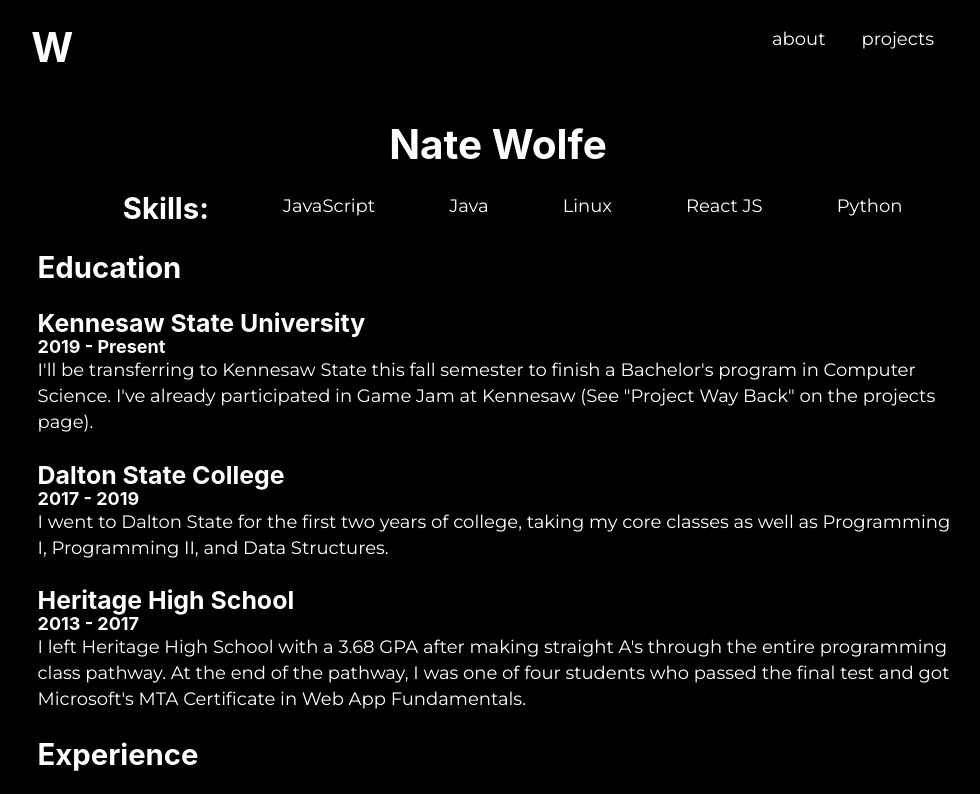
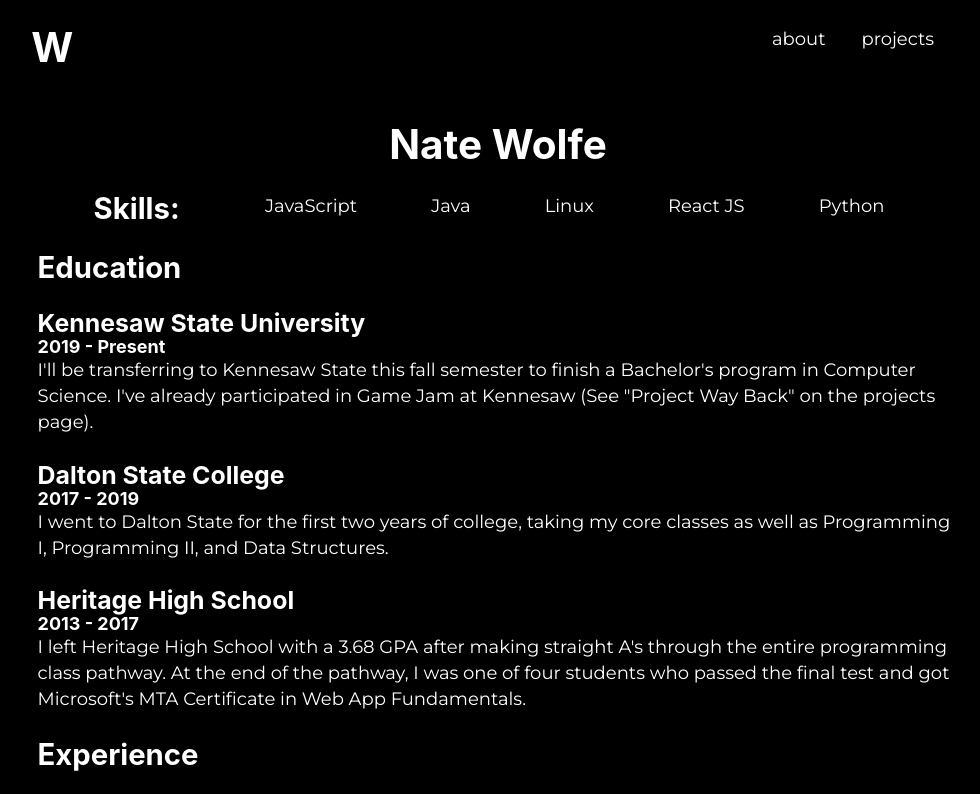
Before and after one commit to wxlfe/wxlfe, a Gatsby site: page /about in a window 1280 px wide. Shown: the top 794 px of the page, without its empty margins (142-1122 px from the left). Built offline with nearby package versions, Linux system fonts and the light colour scheme; Gatsby itself is replaced by a stand-in of ours.

Commit message:
Moved Skills Margins to Right

```diff
--- a/src/pages/about.js
+++ b/src/pages/about.js
@@ -19,12 +19,12 @@ const AboutPage = () => (
             justifyContent: 'space-evenly',
             flexWrap: 'wrap',
         }}>
-            <h2 style={{ marginLeft: '1em', }}>Skills:</h2>
-            <p style={{ marginLeft: '1em', }}>JavaScript</p>
-            <p style={{ marginLeft: '1em', }}>Java</p>
-            <p style={{ marginLeft: '1em', }}>Linux</p>
-            <p style={{ marginLeft: '1em', }}>React JS</p>
-            <p style={{ marginLeft: '1em', }}>Python</p>
+            <h2 style={{ marginRight: '1em', }}>Skills:</h2>
+            <p style={{ marginRight: '1em', }}>JavaScript</p>
+            <p style={{ marginRight: '1em', }}>Java</p>
+            <p style={{ marginRight: '1em', }}>Linux</p>
+            <p style={{ marginRight: '1em', }}>React JS</p>
+            <p style={{ marginRight: '1em', }}>Python</p>
         </div>
         <div>
             <h2>Education</h2>
```
